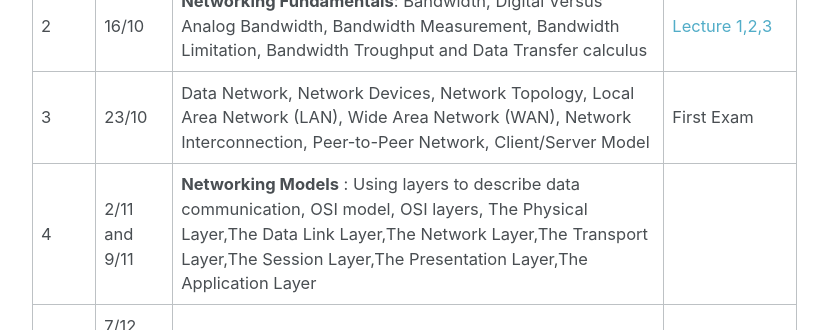
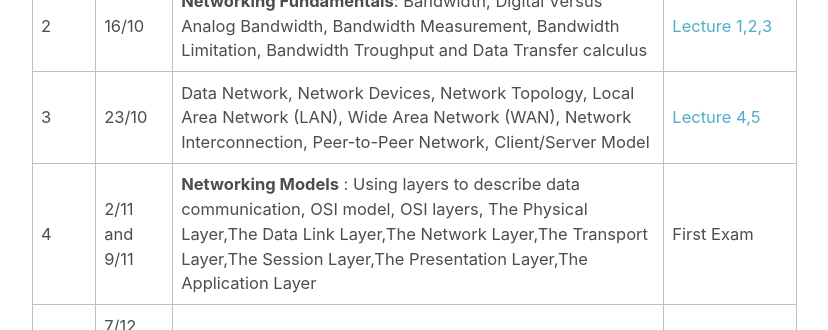
Before and after one commit to alaidi/alaidi.github.io, a Jekyll site: the page built from _posts/courses/2016-2017/2016-9-25-Computer-Network.markdown, in a window 1280 px wide and 900 px high, scrolled down 681 px. Shown: the part 153-483 px from the top of the window, without its empty margins (252-1080 px from the left). Built offline with Jekyll 4.4.1, drawn with Linux system fonts in a browser that asks for light colours.

Commit message:
update Computer Network add ch2 file

```diff
--- a/_posts/courses/2016-2017/2016-9-25-Computer-Network.markdown
+++ b/_posts/courses/2016-2017/2016-9-25-Computer-Network.markdown
@@ -22,8 +22,8 @@ header:
 |------|-----------------|--------------------------------------------------------------------------------------------------------------------------|-------------------------------------------------------------------------------------------------------------------|
 | 1    | 2/10            | **Course organization**                                                                                                  |                                                                                                                   |
 | 2    | 16/10           | **Networking Fundamentals**: Bandwidth, Digital Versus Analog Bandwidth, Bandwidth Measurement, Bandwidth Limitation, Bandwidth Troughput and Data Transfer calculus | [Lecture 1,2,3][ch1]                                                  |
-| 3    | 23/10           | Data Network, Network Devices, Network Topology, Local Area Network (LAN), Wide Area Network (WAN), Network Interconnection, Peer-to-Peer Network, Client/Server Model                                              | First Exam             |
-| 4    | 2/11 and 9/11   | **Networking Models** : Using layers to describe data communication, OSI model, OSI layers, The Physical Layer,The Data Link Layer,The Network Layer,The Transport Layer,The Session Layer,The Presentation Layer,The Application Layer  |   |
+| 3    | 23/10           | Data Network, Network Devices, Network Topology, Local Area Network (LAN), Wide Area Network (WAN), Network Interconnection, Peer-to-Peer Network, Client/Server Model |       [Lecture 4,5][ch2]       |
+| 4    | 2/11 and 9/11   | **Networking Models** : Using layers to describe data communication, OSI model, OSI layers, The Physical Layer,The Data Link Layer,The Network Layer,The Transport Layer,The Session Layer,The Presentation Layer,The Application Layer  |First Exam   |
 | 5    | 7/12 and 14/12  | Encapsulation, Peer Layer Communication, TCP/IP Model, Data Movement Through the Protocol Stack                           |                                                                                                                  |
 | 6    | 21/12 and 23/12 | **Network Media**: Introduction, Copper Cable Specification, Coaxial Cables, STP Cable,  Stream Control Transmission Protocol (ScTP), UTP Cable, UTP Implementation                                                  | Second Exam           |
 | 7    | 28/12 and 30/12 | Fiber-Optic, Single-Mode and Multi-Mode Fiber, Other Optical Components, Wireless Media                                   |                                                                                                                  |
```
Also changed, not shown: other parts of _posts/courses/2016-2017/2016-9-25-Computer-Network.markdown (+1 -0 lines), 2 other files.
